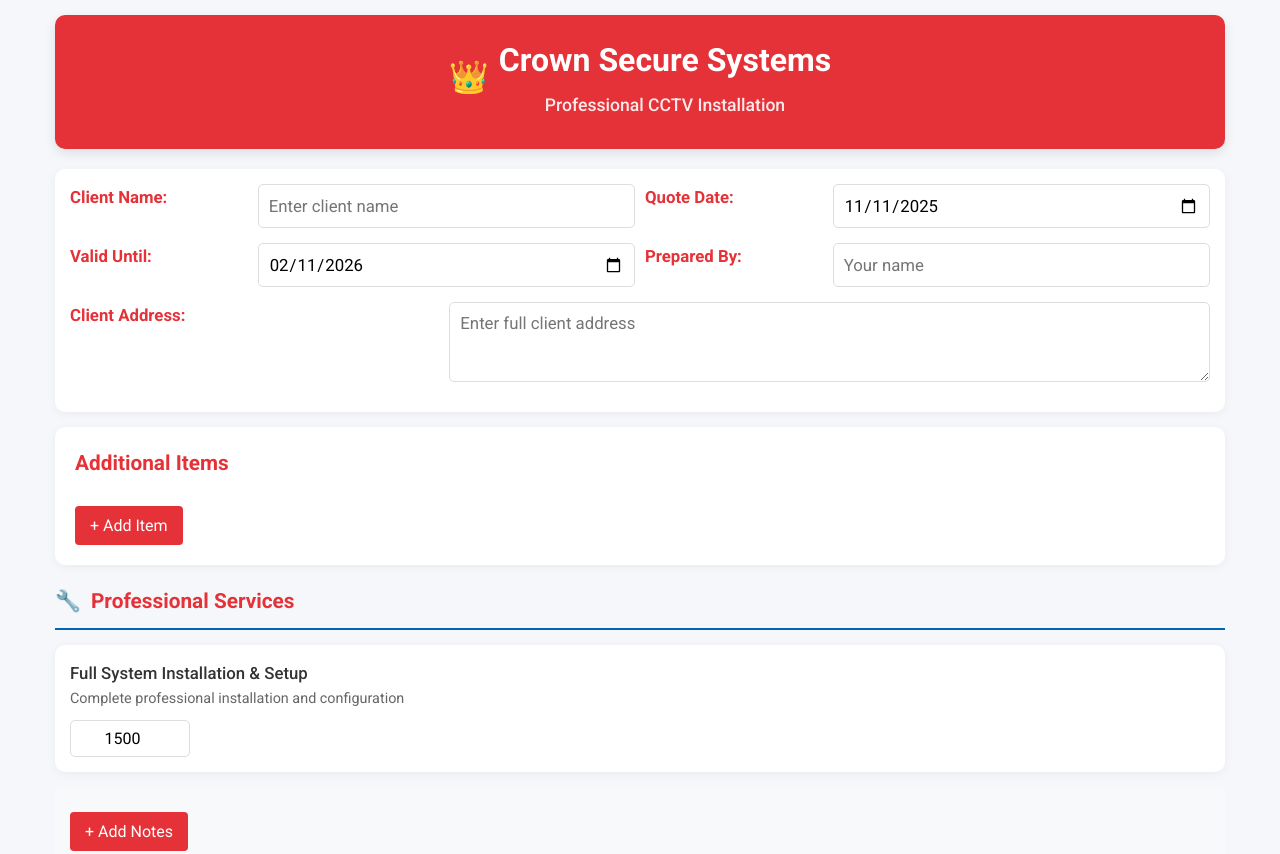
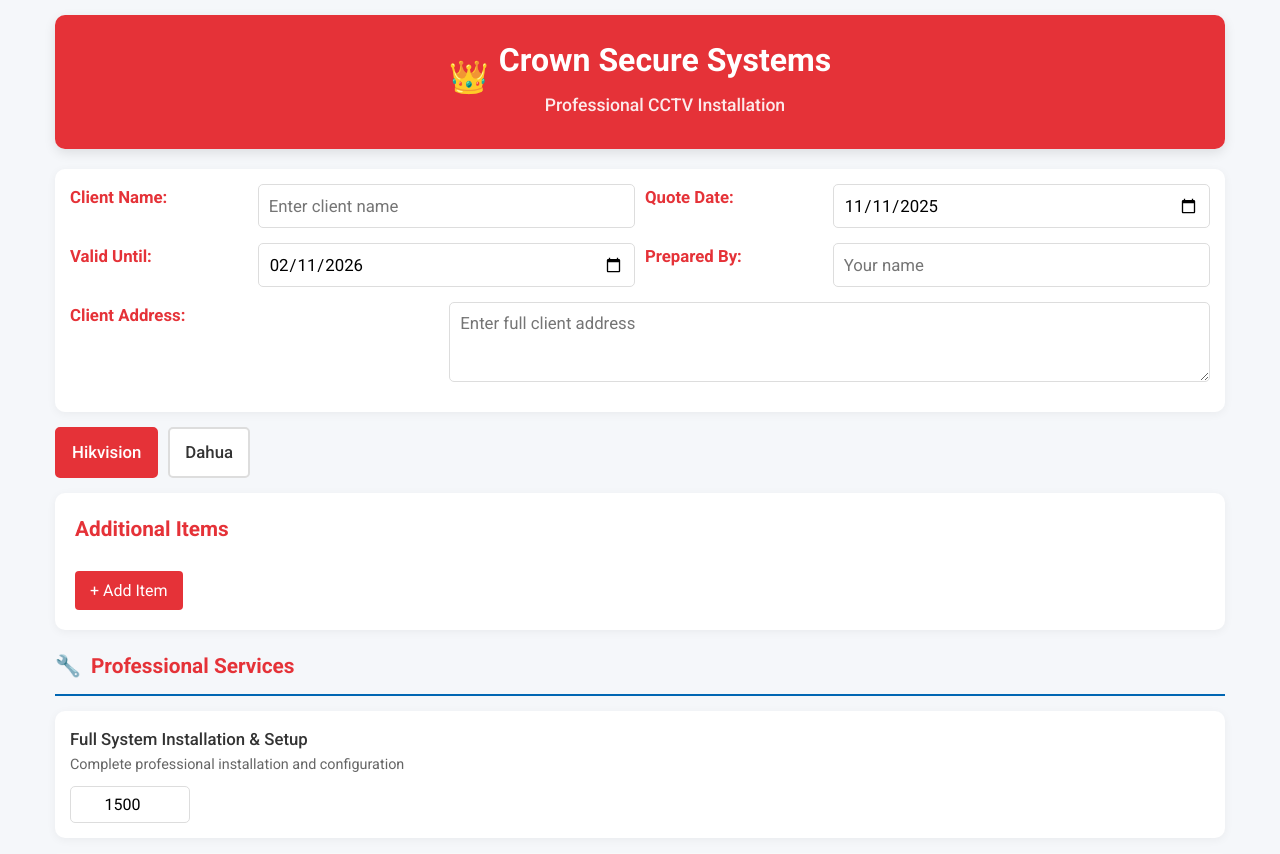
Before and after one commit to obstie/Quote_G, a plain HTML site: page index.html in a window 1280 px wide. Shown: the top 854 px of the page. Drawn offline with nearby package versions, Linux system fonts and the light colour scheme.

Commit message:
added brands

```diff
--- a/index.html
+++ b/index.html
@@ -40,6 +40,10 @@
                 <textarea id="client-address" placeholder="Enter full client address"></textarea>
             </div>
         </div>
+        <div class="brand-selector">
+                        <div class="brand-btn active" data-brand="hikvision">Hikvision</div>
+                        <div class="brand-btn" data-brand="dahua">Dahua</div>
+                    </div>
 
         <!-- Extra Items Section -->
         <div class="extra-items-section">
```
